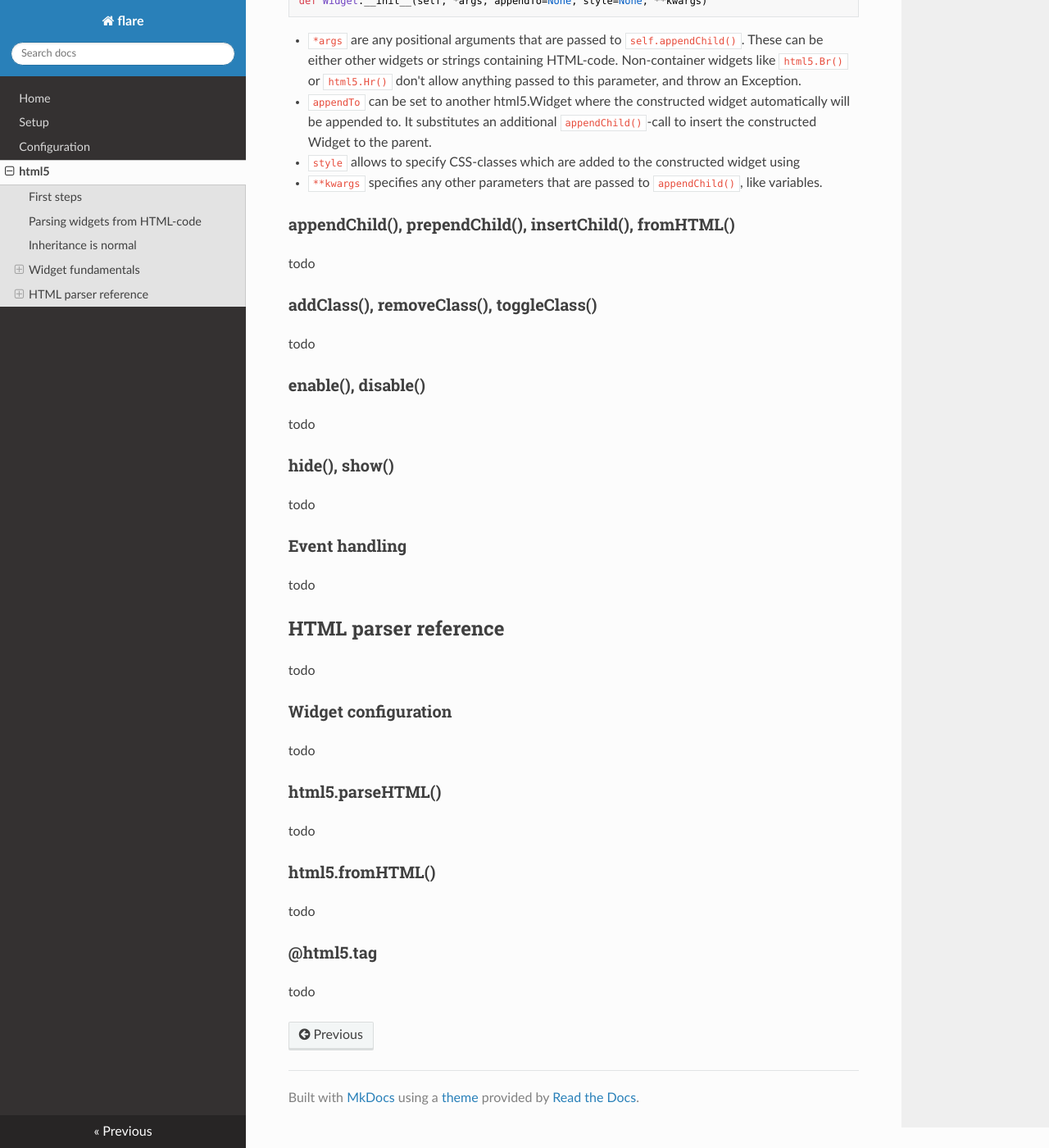
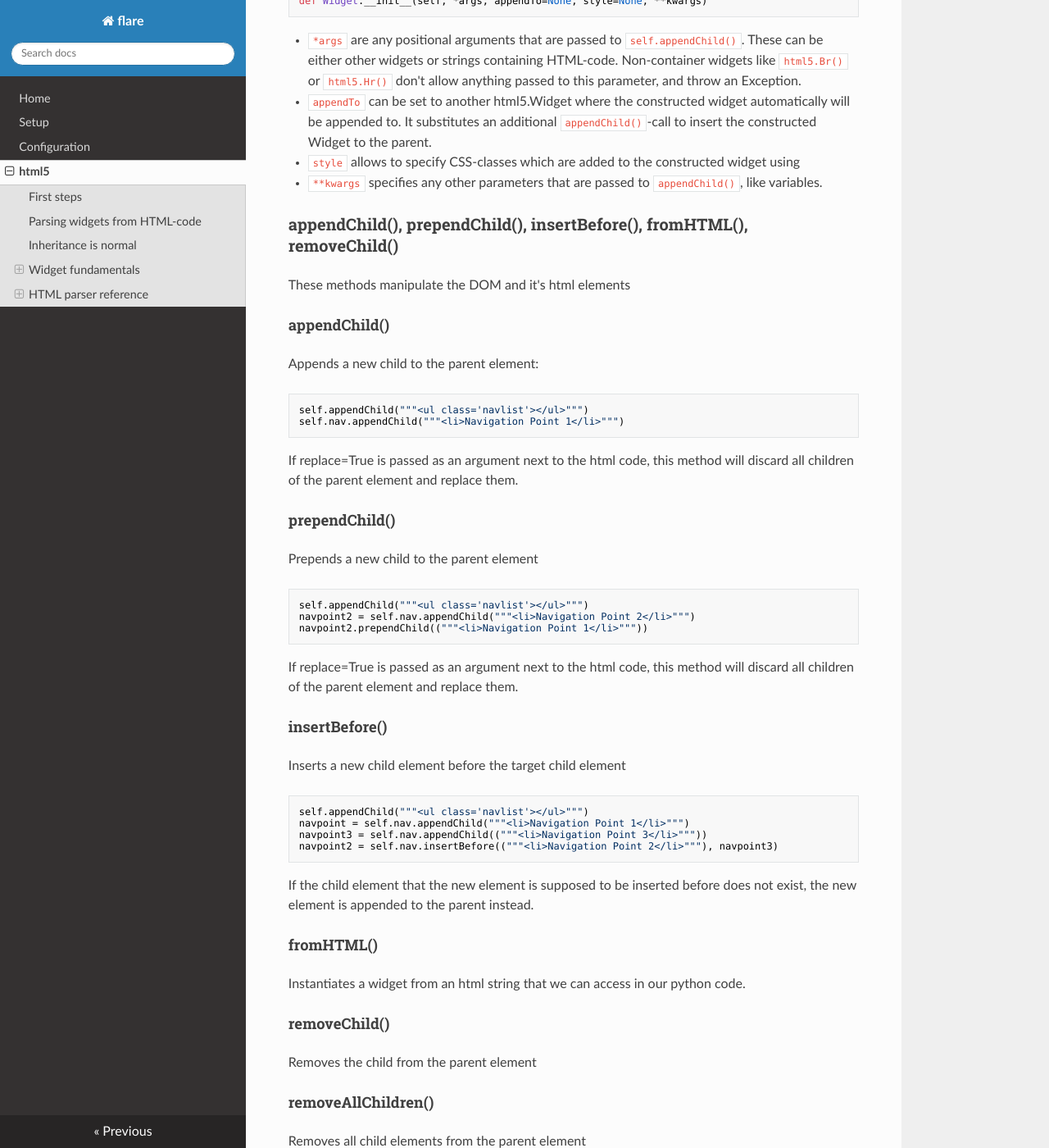
Before and after one commit to passion0714/python, an MkDocs documentation site: the page built from docs/html5.md, in a window 1280 px wide and 1400 px high, scrolled down 2489 px. Shown: the whole window at 82% size. Built offline with MkDocs 1.6.1, drawn with Linux system fonts in a browser that asks for light colours; nearby versions of some CDN libraries; some of the changed text lies outside the part shown.

Commit message:
Update html5.md (#6)
tried to explain some of the methods and give a couple of rudimentary examples

````diff
--- a/docs/html5.md
+++ b/docs/html5.md
@@ -33,7 +33,7 @@ Summarized:
 
 - `html5.Xyz()` creates an instance of the desired widget (the notation is that the first letter is always uppercase, rest is hold lowercase, therefore `html5.Textarea()` for a textarea is used)
 - Attributes are accessable via attribute indexing, like `widget["attribute"]`. There are some special attributes like `style` or `data` that are providing a dict-like access, so `widget["style"]["border"] = "1px solid red"` is used.
-- Stacking is performed with `widget.appendChild()`. There's also `widget.prependChild()`, `widget.insertChild()` and `widget.removeChild()` for further insertion or removal operations.
+- Stacking is performed with `widget.appendChild()`. There's also `widget.prependChild()`, `widget.insertBefore()` and `widget.removeChild()` for further insertion or removal operations.
 
 
 ## Parsing widgets from HTML-code
@@ -114,21 +114,81 @@ def Widget.__init__(self, *args, appendTo=None, style=None, **kwargs)
 - `style` allows to specify CSS-classes which are added to the constructed widget using
 - `**kwargs` specifies any other parameters that are passed to `appendChild()`, like variables.
 
-### appendChild(), prependChild(), insertChild(), fromHTML()
+### appendChild(), prependChild(), insertBefore(), fromHTML(), removeChild()
+These methods manipulate the DOM and it's html elements
 
-todo
+#### appendChild()
+Appends a new child to the parent element:
+```
+self.appendChild("""<ul class='navlist'></ul>""")
+self.nav.appendChild("""<li>Navigation Point 1</li>""")
+```
+If replace=True is passed as an argument next to the html code, this method will discard all children of the parent element
+and replace them.
 
-### addClass(), removeClass(), toggleClass()
+#### prependChild()
+Prepends a new child to the parent element
+```
+self.appendChild("""<ul class='navlist'></ul>""")
+navpoint2 = self.nav.appendChild("""<li>Navigation Point 2</li>""")
+navpoint2.prependChild(("""<li>Navigation Point 1</li>"""))
+```
+If replace=True is passed as an argument next to the html code, this method will discard all children of the parent element
+and replace them.
 
-todo
+#### insertBefore()
+Inserts a new child element before the target child element
+```
+self.appendChild("""<ul class='navlist'></ul>""")
+navpoint = self.nav.appendChild("""<li>Navigation Point 1</li>""")
+navpoint3 = self.nav.appendChild(("""<li>Navigation Point 3</li>"""))
+navpoint2 = self.nav.insertBefore(("""<li>Navigation Point 2</li>"""), navpoint3)
+```
+If the child element that the new element is supposed to be inserted before does not exist, the new element is appended to the parent instead.
+
+#### fromHTML()
+Instantiates a widget from an html string that we can access in our python code.
+
+#### removeChild()
+Removes the child from the parent element
+
+#### removeAllChildren()
+Removes all child elements from the parent element
+
+### addClass(), removeClass(), toggleClass(), hasClass()
+These methods are helpful for adding classes dynamically.
+
+#### addClass()
+Adds a class to the html5 element and checks to prevent adding the same class.
+```
+nav = self.appendChild("""<ul></ul>""")
+nav.addClass('navlist')
+```
+
+#### removeClass()
+Checks if the object has that class and removes it
+```
+nav = self.appendChild("""<ul class='big-red-warning-border-color'></ul>""")
+nav.removeClass('big-red-warning-border-color')
+```
+
+#### toggleClass()
+Toggles a class on and off, depending on wether it has already been added or not.
+If the element already has the class, it is removed. If the element does not have the class already, it is added to it.
+
+#### hasClass()
+Checks if the element has a given class or not. Returns True if class name is found and False otherwise.
+```
+nav = self.appendChild("""<ul class='big-red-warning-border-color'></ul>""")
+if nav.hasClass('big-red-warning-border-color'):
+    print("Help! There is a big red border around this element! Remove the class so we can feel safe again")
+```
 
 ### enable(), disable()
-
-todo
+These methods will enable or disable an element in the DOM. Useful for forms and similar UI applications.
 
 ### hide(), show()
-
-todo
+Will hide or show and element on demand. This is done by adding the hidden attribute to the element or removing it accordingly.
 
 ### Event handling
 
````
